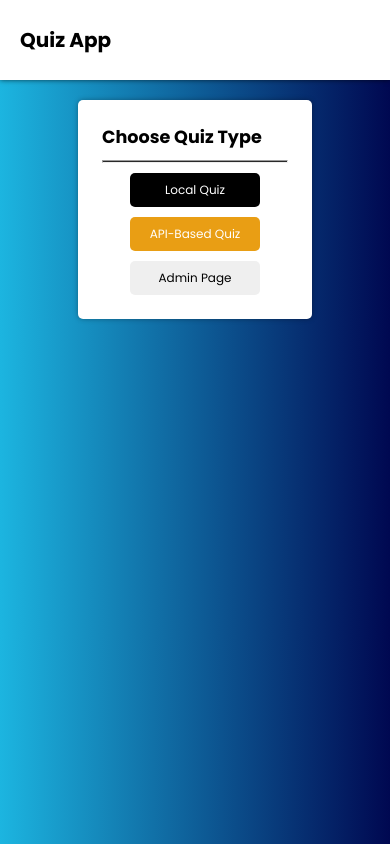
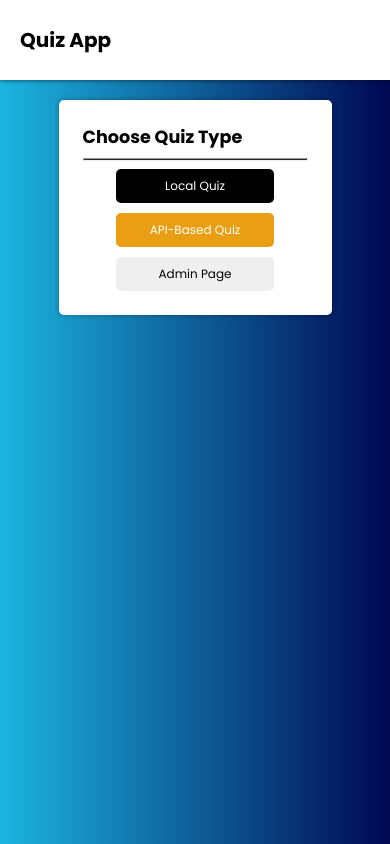
Before and after one commit to haseeb9678/quiz-react-app, a React (Vite) app: page / in a window 390 px wide. Built offline with nearby package versions, Linux system fonts and the light colour scheme.

Commit message:
improve styling of quiz-box

```diff
--- a/src/index.css
+++ b/src/index.css
@@ -24,7 +24,7 @@ body {
   display: flex;
   flex-direction: column;
   border-radius: 5px;
-  gap: 10px;
+  gap: 1rem;
   background-color: white;
   box-shadow: 0px 0px 5px rgba(0, 0, 0, 0.336);
 }
@@ -41,3 +41,17 @@ body {
   height: 3px;
   background-color: rgba(0, 0, 0, 0.838);
 }
+
+
+
+@media screen and (max-width: 700px) {
+  html {
+    font-size: 8px;
+  }
+
+  .section-box {
+    width: 70%;
+    max-width: 500px;
+    min-width: 250px;
+  }
+}
--- a/src/pages/Quiz/Quiz.css
+++ b/src/pages/Quiz/Quiz.css
@@ -1,5 +1,5 @@
 #main-head {
-    font-size: 2.5rem;
+    font-size: 3rem;
 }
 
 .quiz-container .question-box {
@@ -63,8 +63,8 @@
 #q-num {
     background-color: rgba(0, 0, 0, 0.77);
     border-radius: 50%;
-    width: 35px;
-    height: 35px;
+    width: 3.5rem;
+    height: 3.5rem;
     display: inline-block;
     color: white;
     text-align: center;
@@ -103,3 +103,7 @@
 .reset-box span {
     color: green;
 }
+
+#q-h2 {
+    font-size: 2rem;
+}
--- a/src/pages/Quiz/Quiz.jsx
+++ b/src/pages/Quiz/Quiz.jsx
@@ -99,7 +99,7 @@ const Quiz = () => {
                 </div>
             ) : (
                 <div className='question-box'>
-                    <h2>
+                    <h2 id='q-h2'>
                         <span id='q-num'>{index + 1} </span>
                         <span dangerouslySetInnerHTML={{ __html: question.question }} />
                     </h2>
```
